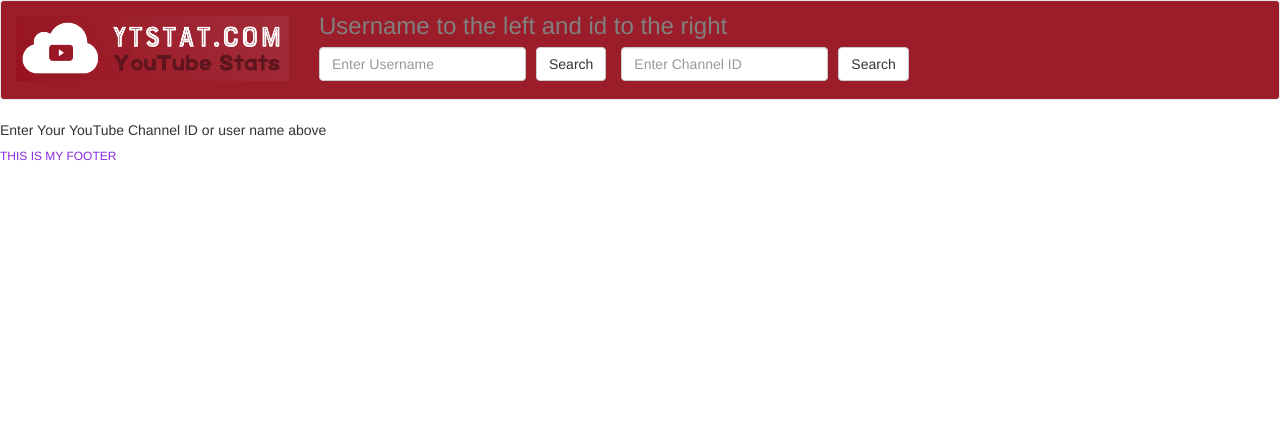
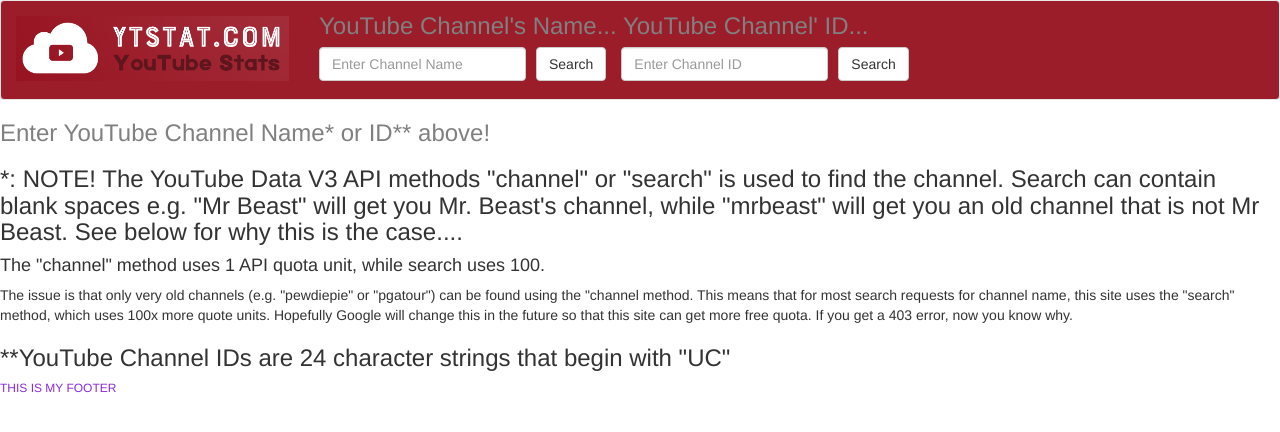
Before and after one commit to pswapneet/yt-stats-flask, a Flask app: page / in a window 1280 px wide. Shown: the top 432 px of the page. Run offline with Flask 2, Linux system fonts and the light colour scheme; some libraries are stand-ins or nearby versions.

Commit message:
channel search first then search, js,index updated

```diff
--- a/main.py
+++ b/main.py
@@ -47,16 +47,29 @@ def process_id(channel_id):
 
 def process_user(username):
     for key in api_keys:
-        url = f'https://www.googleapis.com/youtube/v3/search?part=snippet&maxResults=1&q={username}&type=channel&key={key}'
+        # First API request (1 quota unit)
+        # (only works for old channels e.g. pewdiepie)
+        url = f'https://www.googleapis.com/youtube/v3/channels?part=snippet&forUsername={username}&key={key}'
         response = requests.get(url)
         if response.status_code == 403:
             continue
-        data_search_user = json.loads(response.text)
-        if data_search_user['items']:
-            channel_id = data_search_user['items'][0]['id']['channelId']
+        data_channel_user = json.loads(response.text)
+        if data_channel_user.get('items'):
+            channel_id = data_channel_user['items'][0]['id']
             break
         else:
-            return render_template('name_error.html')
+            # Second API request
+            # (works for any channel if it is found )
+            url = f'https://www.googleapis.com/youtube/v3/search?part=snippet&maxResults=1&q={username}&type=channel&key={key}'
+            response = requests.get(url)
+            if response.status_code == 403:
+                continue
+            data_search_user = json.loads(response.text)
+            if data_search_user['items']:
+                channel_id = data_search_user['items'][0]['id']['channelId']
+                break
+            else:
+                return render_template('name_error.html')
     else:
         return render_template('403.html')
     return redirect(f'/stats/{channel_id}')
--- a/static/js/indexforms.js
+++ b/static/js/indexforms.js
@@ -1,3 +1,21 @@
+function validateUsernameForm() {
+  const input = document.querySelector("#username_input");
+  if (input.value.length < 3) {
+    alert("Error: Please enter a minimum of 3 characters");
+    return false;
+  }
+  return true;
+}
+
+function validateIdForm() {
+  const input = document.querySelector("#channel_id_input");
+  if (input.value.length !== 24) {
+    alert(`Error: ID length invalid. Your input has ${input.value.length} characters. YouTube Channel IDs are exactly 24 characters.`);
+    return false;
+  }
+  return true;
+}
+
 function submitUsernameForm() {
   const form = document.querySelector("#usernameSelected form");
   const input = document.querySelector("#username_input");
--- a/templates/header.html
+++ b/templates/header.html
@@ -10,11 +10,11 @@
 
     <form class="navbar-form navbar-left" id="usernameSelected" method="post" onsubmit="return validateUsernameForm()">
 
-<h2>Username to the left and id to the right</h2>
+<h2> YouTube Channel's Name... YouTube Channel' ID...</h2>
         <div class="form-group" style="display: flex; align-items: center;">
 
           <div id="usernameSelected" style="display: inline-flex;">
-          <input type="text" class="form-control" id="username_input" name="username" placeholder="Enter Username">
+          <input type="text" class="form-control" id="username_input" name="username" placeholder="Enter Channel Name">
           <input type="hidden" name="input_type" value="username">
           <button type="submit" class="btn btn-default" style="margin-left: 10px;">Search</button>
         </div>
@@ -34,29 +34,3 @@
   </div>
 </nav>
 <script src="{{ url_for('static', filename='js/indexforms.js') }}"></script>
-<script>
-  document.getElementById("username_input").addEventListener("focus", function() {
-    if (this.value === "") {
-      this.value = "@";
-    }
-  });
-</script>
-<script>
-  function validateUsernameForm() {
-    const input = document.querySelector("#username_input");
-    if (input.value.length < 1) {
-      alert("Error: A minimum of 1 character must be inputted");
-      return false;
-    }
-    return true;
-  }
-
-  function validateIdForm() {
-    const input = document.querySelector("#channel_id_input");
-    if (input.value.length !== 24) {
-      alert("Error: The input must be exactly 24 characters");
-      return false;
-    }
-    return true;
-  }
-  </script>
--- a/templates/index.html
+++ b/templates/index.html
@@ -4,6 +4,13 @@
 
 {% block content %}
 
-<p>Enter Your YouTube Channel ID or user name above</p>
+<h2>Enter YouTube Channel Name* or ID** above!</h2>
+<h3>*: NOTE! The YouTube Data V3 API methods "channel" or "search" is used to find the channel. Search can contain blank spaces e.g. "Mr Beast" will get you Mr. Beast's channel, while "mrbeast" will get you an old channel that is not Mr Beast. See below for why this is the case....</h3>
+<h4>The "channel" method uses 1 API quota unit, while search uses 100.</h4>
+<p>The issue is that only very old channels (e.g. "pewdiepie" or "pgatour") can be found using the "channel method.
+    This means that for most search requests for channel name, this site uses the "search" method, which uses 100x more quote units.
+    Hopefully Google will change this in the future so that this site can get more free quota. If you get a 403 error, now you know why.
+</p>
+<h3>**YouTube Channel IDs are 24 character strings that begin with "UC"</h3>
 
 {% endblock %}
```
